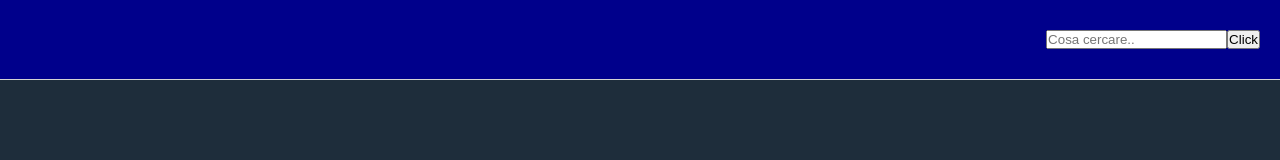
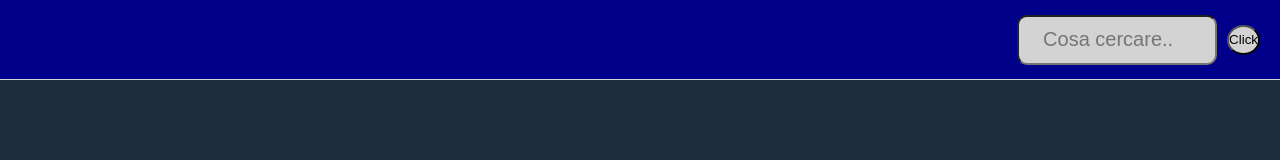
Before and after one commit to Filippo79/ajax-ex-boolflix, a plain HTML site: page index.html in a window 1280 px wide. Drawn offline with nearby package versions, Linux system fonts and the light colour scheme.

Commit message:
Commit 3

```diff
--- a/css/style.css
+++ b/css/style.css
@@ -26,3 +26,19 @@ header {
     border-bottom: 1px solid lightgray;
     padding: 20px;
 }
+.search-movies {
+    width: 200px;
+    height: 50px;
+    border-radius: 10px;
+    text-align:center;
+    font-size: 20px;
+    color: black;
+    background-color: lightgrey;
+    margin: 10px;
+}
+
+.click {
+    border-radius: 50%;
+    background-color: lightgrey;
+    height: 30px;
+}
--- a/js/main.js
+++ b/js/main.js
@@ -3,14 +3,8 @@ $(document).ready(function() {
     //var templateMovie = Handlebars.compile(source);
     $('.click').click(function(){
         var searchMovies = $('.search-movies').val().toLowerCase();
-        console.log(searchMovies);
-
-
-    });
-
-
+        //console.log(searchMovies);
         var apiBaseUrl = 'https://api.themoviedb.org/3';
-
         $.ajax({
                 url: apiBaseUrl + '/search/movie',
                 method: 'GET',
@@ -32,14 +26,12 @@ $(document).ready(function() {
                             //immagine: movie.logo_path
                         }
                     }
-                //console.log(infoMovie);
+                    console.log(infoMovie);
                 },
                 error: function() {
-                alert('Si è verificato un errore');
+                    alert('Se non digiti non vedi niente!!');
                 }
             });
-
-
-
+    });
 
 });
```
Lines whose indentation alone changed are shown as unchanged.
